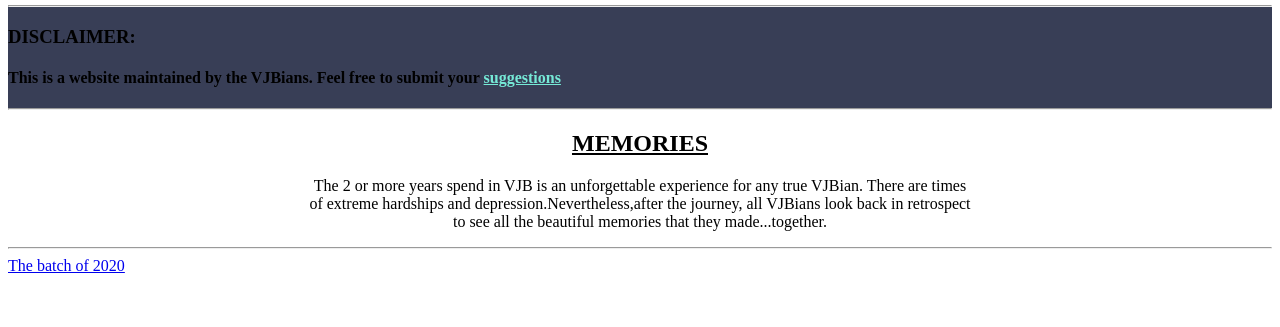
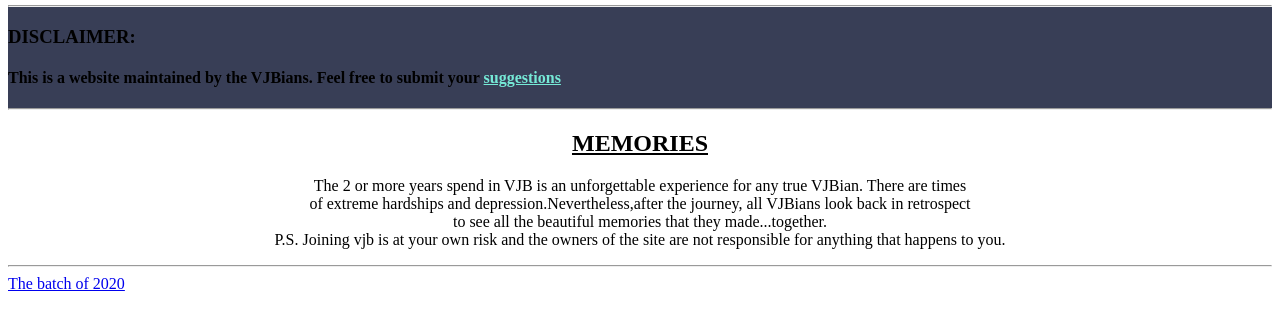
Before and after one commit to Aanjith/VJB, a plain HTML site: page VJBindex.html in a window 1280 px wide. Shown: the part 247-574 px from the top of the page. Drawn offline with Linux system fonts and the light colour scheme.

Commit message:
Update VJBindex.html

```diff
--- a/VJBindex.html
+++ b/VJBindex.html
@@ -30,7 +30,8 @@
       <p>
         The 2 or more years spend in VJB is an unforgettable experience for any true VJBian. There are times<br />
         of extreme hardships and depression.Nevertheless,after the journey, all VJBians look back in retrospect<br />
-        to see all the beautiful memories that they made...together.
+        to see all the beautiful memories that they made...together.<br>
+        P.S. Joining vjb is at your own risk and the owners of the site are not responsible for anything that happens to you.
         </p></center>
         <hr />
         <a href="VJBbatchof2020.html">The batch of 2020</a>
```
